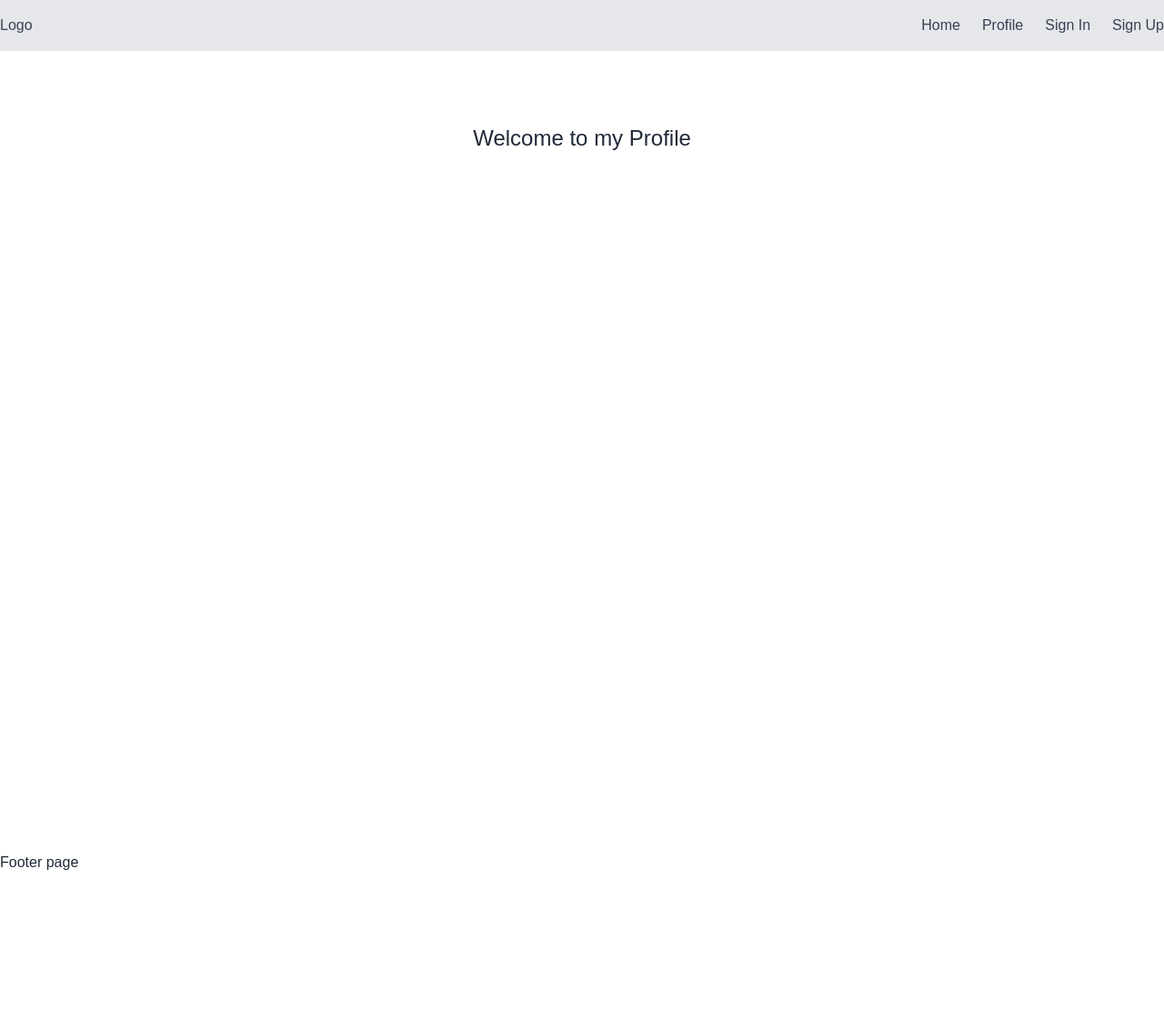
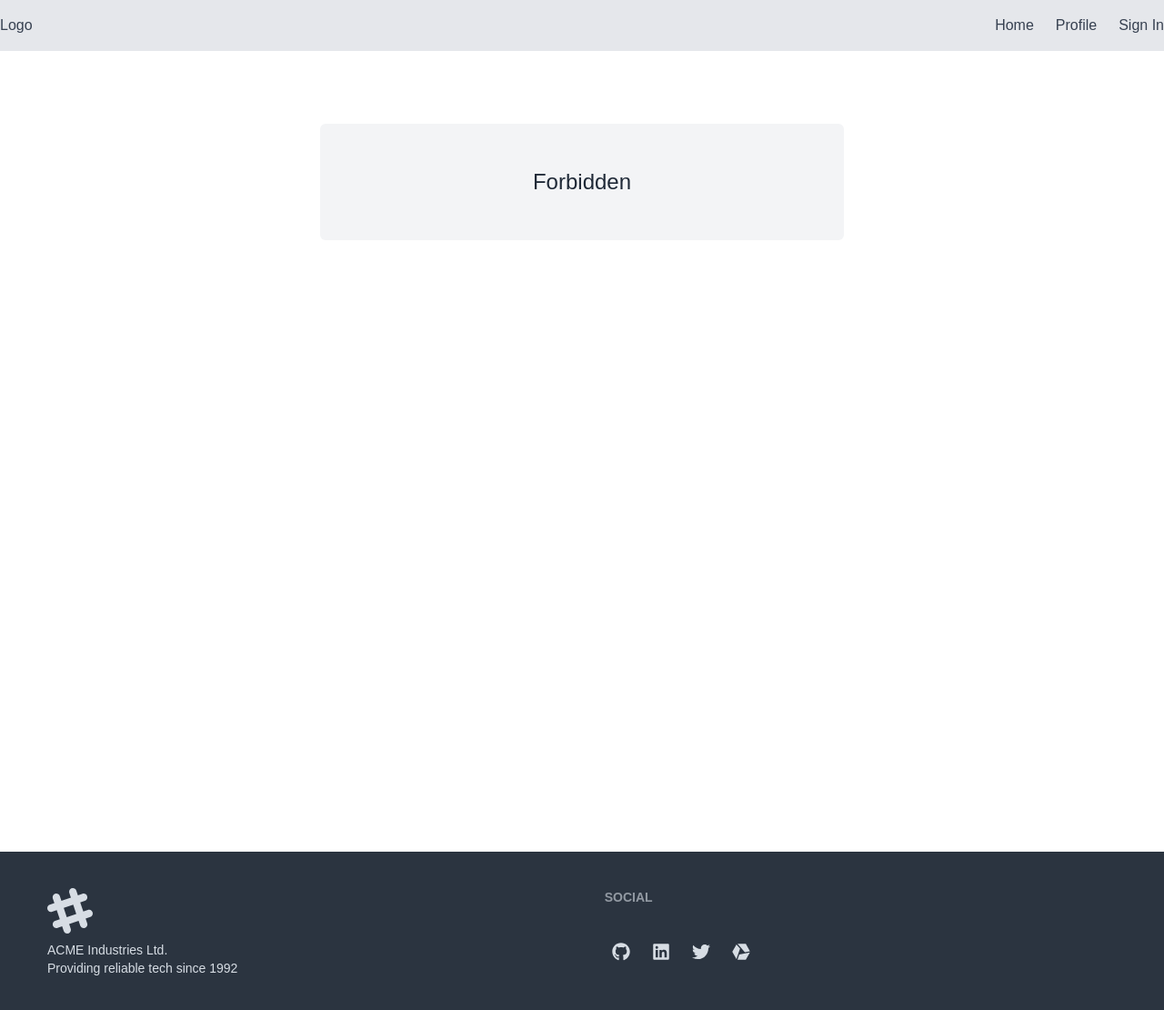
Before and after one commit to DeveloperMonirBD/nextjs-blog-web, a Next.js app: page /profile in a window 1280 px wide. Shown: the top 1110 px of the page at 91% size. Before the commit the page ends 960 px from the top, so only its background shows below. Built offline with nearby package versions, Linux system fonts and the light colour scheme; no server answers.

Commit message:
Profile page full functionality almost done

```diff
--- a/app/components/Footer.jsx
+++ b/app/components/Footer.jsx
@@ -1,10 +1,39 @@
+import Link from 'next/link';
 import React from 'react';
-
+import { FaGithub, FaInstalod, FaLinkedin, FaTwitter } from 'react-icons/fa';
 const Footer = () => {
     return (
-        <div>
-            Footer page
-        </div>
+        <footer className="footer bg-neutral text-neutral-content p-10">
+            <div className="footer container mx-auto px-3">
+                <aside>
+                    <svg width="50" height="50" viewBox="0 0 24 24" xmlns="http://www.w3.org/2000/svg" fillRule="evenodd" clipRule="evenodd" className="fill-current">
+                        <path d="M22.672 15.226l-2.432.811.841 2.515c.33 1.019-.209 2.127-1.23 2.456-1.15.325-2.148-.321-2.463-1.226l-.84-2.518-5.013 1.677.84 2.517c.391 1.203-.434 2.542-1.831 2.542-.88 0-1.601-.564-1.86-1.314l-.842-2.516-2.431.809c-1.135.328-2.145-.317-2.463-1.229-.329-1.018.211-2.127 1.231-2.456l2.432-.809-1.621-4.823-2.432.808c-1.355.384-2.558-.59-2.558-1.839 0-.817.509-1.582 1.327-1.846l2.433-.809-.842-2.515c-.33-1.02.211-2.129 1.232-2.458 1.02-.329 2.13.209 2.461 1.229l.842 2.515 5.011-1.677-.839-2.517c-.403-1.238.484-2.553 1.843-2.553.819 0 1.585.509 1.85 1.326l.841 2.517 2.431-.81c1.02-.33 2.131.211 2.461 1.229.332 1.018-.21 2.126-1.23 2.456l-2.433.809 1.622 4.823 2.433-.809c1.242-.401 2.557.484 2.557 1.838 0 .819-.51 1.583-1.328 1.847m-8.992-6.428l-5.01 1.675 1.619 4.828 5.011-1.674-1.62-4.829z"></path>
+                    </svg>
+                    <p>
+                        ACME Industries Ltd.
+                        <br />
+                        Providing reliable tech since 1992
+                    </p>
+                </aside>
+                <nav>
+                    <h6 className="footer-title">Social</h6>
+                    <div className="flex gap-2 mt-4 text-xl">
+                        <Link href="https://github.com/DeveloperMonirBD" target="_blank" rel="noopener noreferrer" className="bg-brandPrimary  p-2 rounded-full hover:text-gray-300">
+                            <FaGithub />
+                        </Link>
+                        <Link href="https://www.linkedin.com/in/monirdeveloper/" target="_blank" rel="noopener noreferrer" className="bg-brandPrimary  p-2 rounded-full hover:text-gray-300">
+                            <FaLinkedin />
+                        </Link>
+                        <Link href="https://x.com/Monir_Developer" target="_blank" rel="noopener noreferrer" className="bg-brandPrimary  p-2 rounded-full hover:text-gray-300">
+                            <FaTwitter />
+                        </Link>
+                        <Link href="https://www.instagram.com/monirdeveloper/" target="_blank" rel="noopener noreferrer" className=" bg-brandPrimary  p-2 rounded-full hover:text-gray-300">
+                            <FaInstalod />
+                        </Link>
+                    </div>
+                </nav>
+            </div>
+        </footer>
     );
 };
 
--- a/app/components/Navbar.jsx
+++ b/app/components/Navbar.jsx
@@ -3,8 +3,12 @@
 
 
 const Navbar = async() => {
-    const { getUser } = getKindeServerSession()
+    const { isAuthenticated, getUser } = getKindeServerSession();
     const user = await getUser()
+    // console.log(user)
+
+    const isUserAuthenticated = await isAuthenticated();
+
     return (
         <div className="bg-gray-200 text-gray-700">
             <nav className="container mx-auto flex justify-between py-4">
@@ -15,9 +19,20 @@
                     <Link href="/" className="hover:text-orange-600">
                         Home
                     </Link>
-                    <Link href="/profile" className="hover:text-orange-600">
-                        Profile
-                    </Link>
+                    {isUserAuthenticated ? (
+                        <>
+                            <Link href="/profile" className="hover:text-orange-600">
+                                Profile
+                            </Link>
+                        </>
+                    ) : (
+                        <>
+                            <Link href="/api/auth/login" className="hover:text-orange-600">
+                                Profile
+                            </Link>
+                        </>
+                    )}
+
                     {user ? (
                         <>
                             <Link href="/api/auth/logout" className="hover:text-orange-600">
@@ -29,9 +44,9 @@
                             <Link href="/api/auth/login" className="hover:text-orange-600">
                                 Sign In
                             </Link>
-                            <Link href="/api/auth/register" className="hover:text-orange-600">
+                            {/* <Link href="/api/auth/register" className="hover:text-orange-600">
                                 Sign Up
-                            </Link>
+                            </Link> */}
                         </>
                     )}
                 </div>
--- a/app/page.js
+++ b/app/page.js
@@ -1,5 +1,3 @@
-
-
 import React from 'react';
 import FeaturedPosts from './components/FeaturedPosts';
 
@@ -10,7 +8,7 @@
 
   return (
     <div className='container mx-auto px-3'>
-      <h1 className='text-3xl text-center font-bold py-10'>Featured Products</h1>
+      <h1 className='text-3xl text-center font-bold pb-10 pt-20'>Featured Products</h1>
       <div>
         <FeaturedPosts data={data} />
       </div>
--- a/app/profile/page.js
+++ b/app/profile/page.js
@@ -1,11 +1,34 @@
-import React from 'react';
+import { getKindeServerSession } from '@kinde-oss/kinde-auth-nextjs/server';
+import Image from 'next/image';
+import Link from 'next/link';
 
-const profile = () => {
+const Profile = async () => {
+    const { isAuthenticated, getUser } = getKindeServerSession();
+    const isUserAuthenticated = await isAuthenticated();
+    const user = await getUser();
+
     return (
-        <div className='text-center mt-20 text-2xl'>
-            Welcome to my Profile
+        <div className="text-center mt-20 text-2xl">
+            <div className="max-w-xl mx-auto bg-gray-100 py-12 rounded-md">
+                {isUserAuthenticated ? (
+                    <div className="flex flex-col mx-auto justify-center items-center gap-6">
+                        <h1>Welcome to my Profile</h1>
+                        <Image src={user.picture || ''} alt={user.given_name || ''} width={100} height={100} />
+                        <h3 className="text-sm font-bold">
+                            {user.given_name} {user.family_name}
+                        </h3>
+                        <Link href="/api/auth/logout" className="hover:text-orange-600">
+                            <button className="btn text-base"> Sign Out</button>
+                        </Link>
+                    </div>
+                ) : (
+                    <div>
+                        <h1>Forbidden</h1>
+                    </div>
+                )}
+            </div>
         </div>
     );
 };
 
-export default profile;
+export default Profile;
--- a/next.config.mjs
+++ b/next.config.mjs
@@ -1,4 +1,8 @@
 /** @type {import('next').NextConfig} */
-const nextConfig = {};
+const nextConfig = {
+    images: {
+        domains: ['lh3.googleusercontent.com']
+    }
+};
 
 export default nextConfig;
--- a/package.json
+++ b/package.json
@@ -12,7 +12,8 @@
     "@kinde-oss/kinde-auth-nextjs": "^2.4.6",
     "next": "14.2.23",
     "react": "^18",
-    "react-dom": "^18"
+    "react-dom": "^18",
+    "react-icons": "^5.4.0"
   },
   "devDependencies": {
     "daisyui": "^4.12.23",
```
Also changed, not shown: 1 other file (tests, documents, lock files or other folders).
